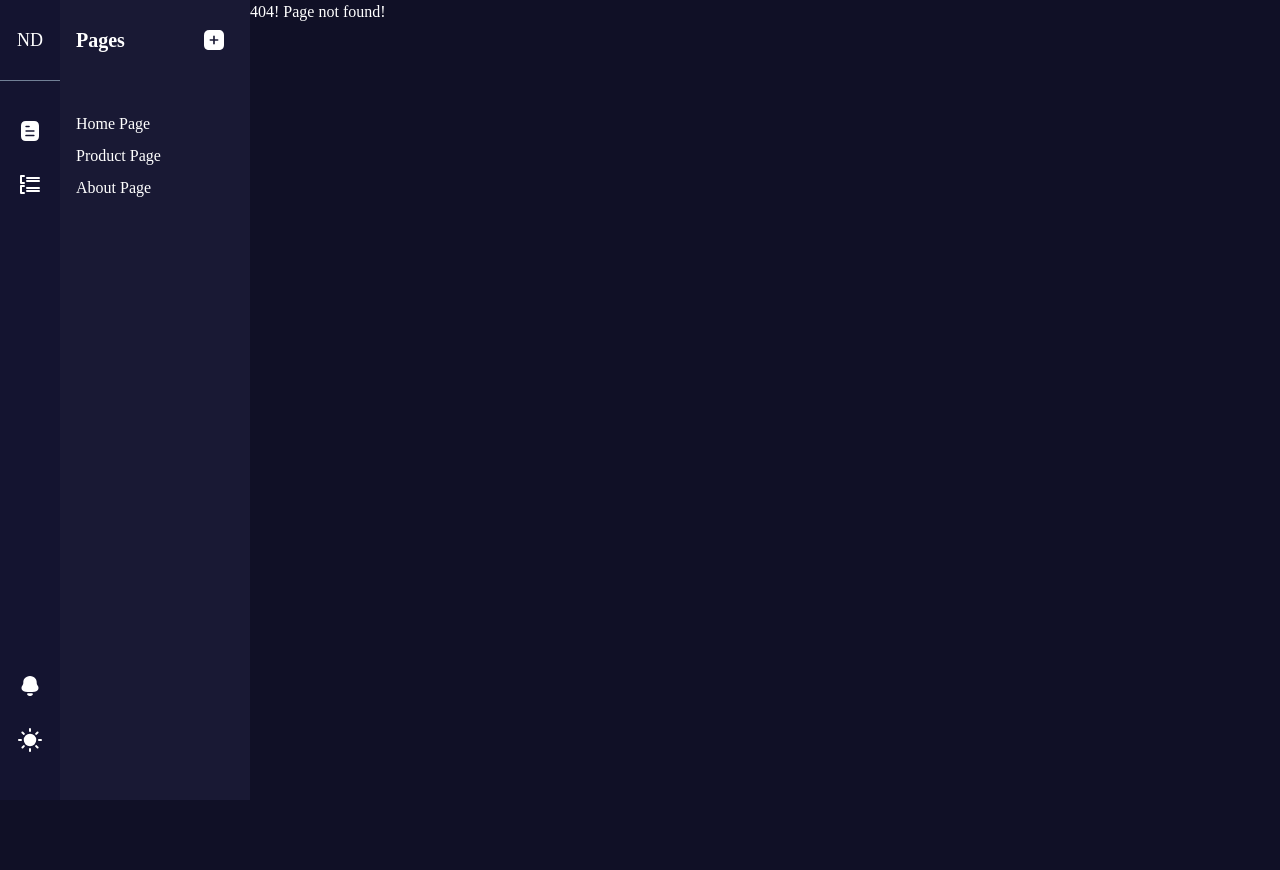
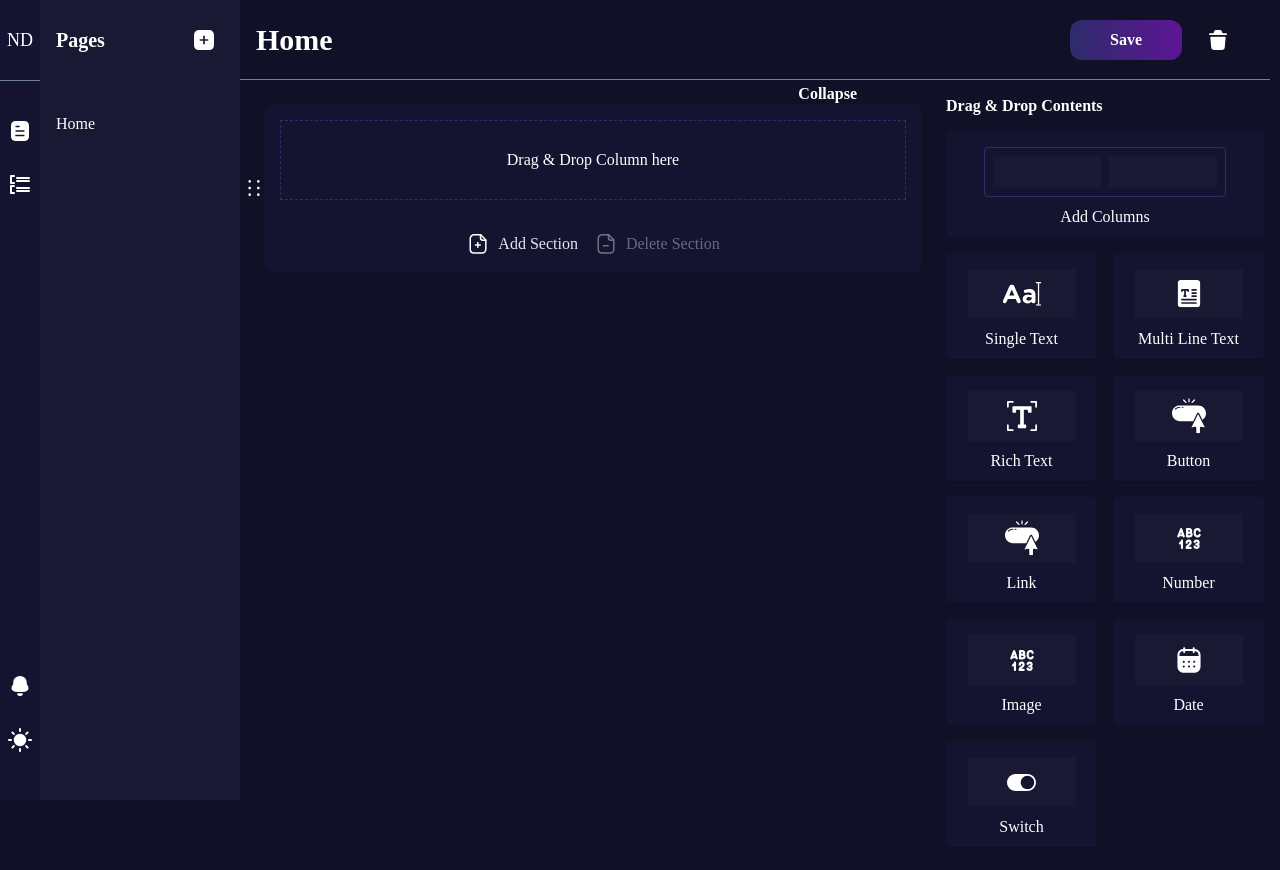
Before and after one commit to mbmohib/nudash, a React (Create React App) app: page /pages/1 in a window 1280 px wide. Before the commit this address led to /404. Shown: the top 870 px of the page. Before the commit the page ends 800 px from the top, so only its background shows below. Built offline with nearby package versions, Linux system fonts and the light colour scheme; a web font is replaced by a local one.

Commit message:
refactor page layout

```diff
--- a/src/components/Layout.tsx
+++ b/src/components/Layout.tsx
@@ -10,7 +10,7 @@ export default function Layout({ children }: LayoutProps) {
   return (
     <Box>
       <Sidebar />
-      <Box ml="250px">
+      <Box ml="40px">
         <Box>{children}</Box>
         <Footer />
       </Box>
--- a/src/components/PageHeader.tsx
+++ b/src/components/PageHeader.tsx
@@ -3,10 +3,11 @@ import { Box, Button, Flex, Heading } from '@chakra-ui/react';
 import { DeleteIcon } from '../assets/icons';
 
 interface HeaderProps {
-  save: () => void;
+  handleSave: () => void;
+  handleDelete: () => void;
 }
 
-export default function Header({ save }: HeaderProps) {
+export default function PageHeader({ handleSave, handleDelete }: HeaderProps) {
   return (
     <Flex
       p="2"
@@ -24,10 +25,12 @@ export default function Header({ save }: HeaderProps) {
         <Heading size="lg">Home</Heading>
       </Box>
       <Flex alignItems="center">
-        <Button onClick={save} mr="2">
+        <Button onClick={handleSave} mr="2">
           Save
         </Button>
-        <DeleteIcon />
+        <Button variant="icon" mr="2" onClick={handleDelete}>
+          <DeleteIcon />
+        </Button>
       </Flex>
     </Flex>
   );
--- /dev/null
+++ b/src/components/PageLayout.tsx
@@ -0,0 +1,58 @@
+import { Button } from '@chakra-ui/button';
+import { Box, Flex, Heading } from '@chakra-ui/layout';
+import { Link } from 'react-router-dom';
+
+import { PageHeader } from '.';
+import { PlusIcon } from '../assets/icons';
+
+interface PageLayoutProps {
+  heading: string;
+  children: React.ReactNode;
+  menus: {
+    link: string;
+    label: string;
+  }[];
+}
+
+export default function PageLayout({
+  heading,
+  menus,
+  children,
+}: PageLayoutProps) {
+  const saveData = () => {
+    // eslint-disable-next-line no-console
+    console.log('saving');
+  };
+
+  return (
+    <Box>
+      <Box
+        bgColor="secondary400"
+        px={2}
+        height="100vh"
+        position="fixed"
+        width="200px"
+      >
+        <Flex justifyContent="space-between" alignItems="center" height="80px">
+          <Heading as="h2" size="md">
+            {heading}
+          </Heading>
+          <Button variant="link">
+            <PlusIcon />
+          </Button>
+        </Flex>
+        <Box as="ul" mt="28px" sx={{ listStyle: 'none' }}>
+          {menus.map(menu => (
+            <Box as="li" py="0.5" key={menu.label}>
+              <Link to={menu.link}>{menu.label}</Link>
+            </Box>
+          ))}
+        </Box>
+      </Box>
+      <Box ml="200px">
+        <PageHeader handleSave={saveData} handleDelete={saveData} />
+        {children}
+      </Box>
+    </Box>
+  );
+}
--- a/src/components/Sidebar.tsx
+++ b/src/components/Sidebar.tsx
@@ -1,24 +1,22 @@
 import { Button } from '@chakra-ui/button';
-import { Box, Flex, Grid, Heading, Text } from '@chakra-ui/layout';
+import { Flex, Text } from '@chakra-ui/layout';
 import { Link } from 'react-router-dom';
 
 import {
   LightIcon,
   NotificationIcon,
   PageIcon,
-  PlusIcon,
   SchemaIcon,
 } from '../assets/icons';
 
 export default function Sidebar() {
   return (
-    <Grid
-      gridTemplateColumns="60px 1fr"
+    <Flex
+      flexDirection="column"
       height="100vh"
       position="fixed"
-      width="250px"
+      bgColor="secondary500"
     >
-      <Flex flexDirection="column" minHeight="100vh" bgColor="secondary500">
       <Flex height="80px" alignItems="center" justifyContent="center">
         <Text fontSize="lg">ND</Text>
       </Flex>
@@ -74,27 +72,5 @@ export default function Sidebar() {
         </Button>
       </Flex>
     </Flex>
-      <Box bgColor="secondary400" px={2}>
-        <Flex justifyContent="space-between" alignItems="center" height="80px">
-          <Heading as="h2" size="md">
-            Pages
-          </Heading>
-          <Button variant="link">
-            <PlusIcon />
-          </Button>
-        </Flex>
-        <Box as="ul" mt="28px" sx={{ listStyle: 'none' }}>
-          <Box as="li" py="0.5">
-            <Link to="/">Home Page</Link>
-          </Box>
-          <Box as="li" py="0.5">
-            <Link to="/">Product Page</Link>
-          </Box>
-          <Box as="li" py="0.5">
-            <Link to="/">About Page</Link>
-          </Box>
-        </Box>
-      </Box>
-    </Grid>
   );
 }
--- a/src/components/index.tsx
+++ b/src/components/index.tsx
@@ -28,3 +28,4 @@ export { default as RichText } from './RichText';
 export { default as Modal } from './Modal';
 export { default as CreatePage } from './CreatePage';
 export { default as ErrorFallback } from './ErrorFallback';
+export { default as PageLayout } from './PageLayout';
--- a/src/routes/index.tsx
+++ b/src/routes/index.tsx
@@ -7,8 +7,9 @@ const Routes = () => (
   <BrowserRouter>
     <Layout>
       <Switch>
-        <Route exact path="/" component={Page} />
-        <Route path="/404" component={NotFoundPage} />
+        <Redirect exact from="/" to="/pages/home" />
+        <Route exact path="/pages/:page" component={Page} />
+        <Route exact path="/404" component={NotFoundPage} />
         <Redirect to="/404" />
       </Switch>
     </Layout>
--- a/src/screens/Page.tsx
+++ b/src/screens/Page.tsx
@@ -3,15 +3,23 @@ import { Box, Container, Grid } from '@chakra-ui/react';
 import { useState } from 'react';
 import { DndProvider } from 'react-dnd';
 import { HTML5Backend } from 'react-dnd-html5-backend';
+import { useParams } from 'react-router-dom';
 
 import {
   DraggableComponentsContainer,
-  PageHeader,
+  PageLayout,
   PredefinedColumns,
   Section,
 } from '../components';
 import { useDispatch, useSelector } from '../hooks';
 import { handleAddColumn, removeLastUnusedRow } from '../store/sectionSlice';
+
+const menus = [
+  {
+    link: '/home',
+    label: 'Home',
+  },
+];
 
 export default function Page() {
   const dispatch = useDispatch();
@@ -20,6 +28,7 @@ export default function Page() {
   const [rowId, setRowId] = useState<number>(0);
   const [sectionId, setSectionId] = useState<number>(0);
   const notInitialRow = sections[0]?.rows[0]?.columns[0].length > 0;
+  const { page } = useParams<{ page?: string }>();
 
   const handleColumnLayout = (count: number) => {
     dispatch(
@@ -49,14 +58,8 @@ export default function Page() {
     onClose();
   };
 
-  const saveData = () => {
-    // eslint-disable-next-line no-console
-    console.log(sections);
-  };
-
   return (
-    <>
-      <PageHeader save={saveData} />
+    <PageLayout heading="Pages" menus={menus}>
       <Box pt="80px">
         <DndProvider backend={HTML5Backend}>
           <Grid gridTemplateColumns="1fr 350px">
@@ -80,6 +83,6 @@ export default function Page() {
           handleColumnLayout={handleColumnLayout}
         />
       </Box>
-    </>
+    </PageLayout>
   );
 }
```
Lines whose indentation alone changed are shown as unchanged.
